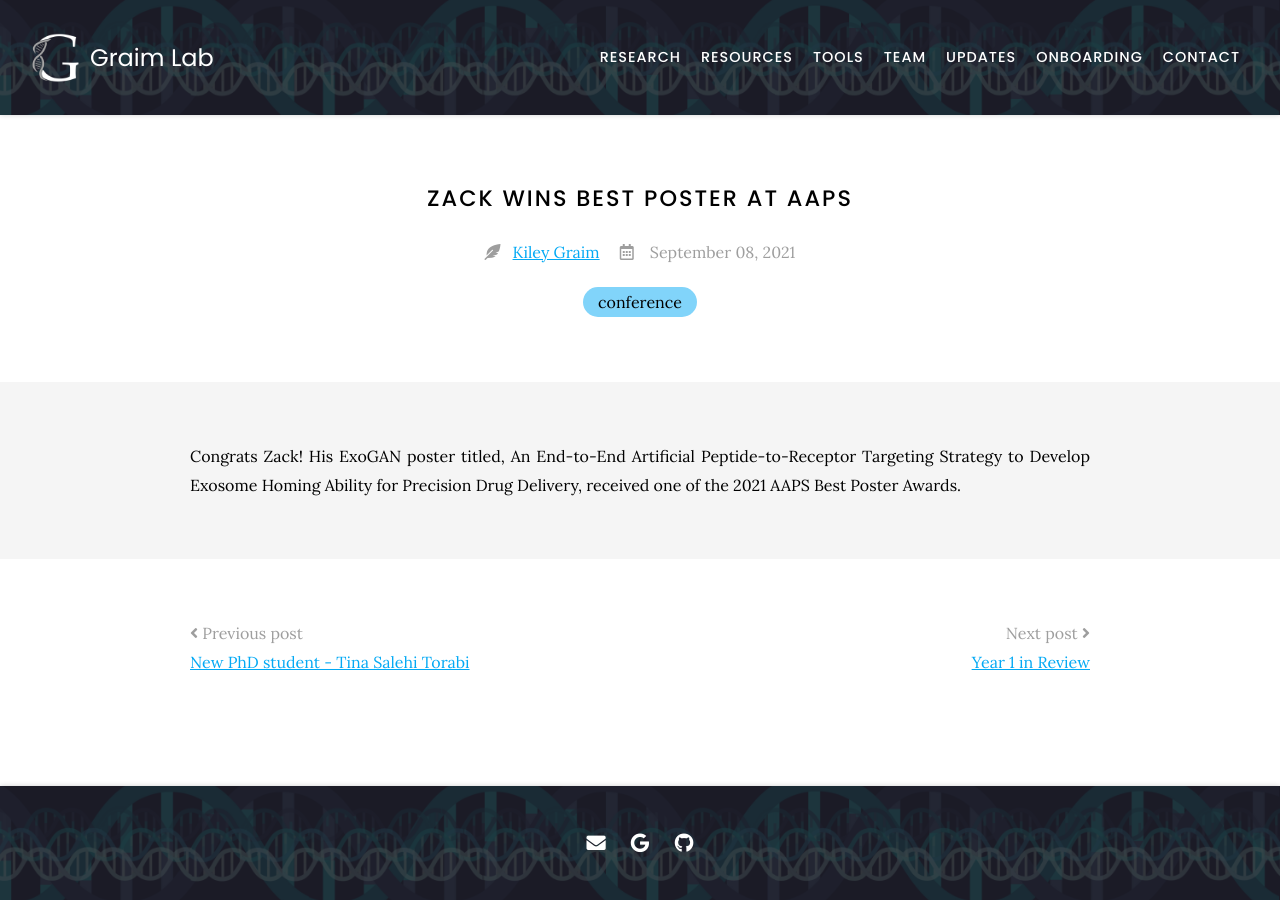
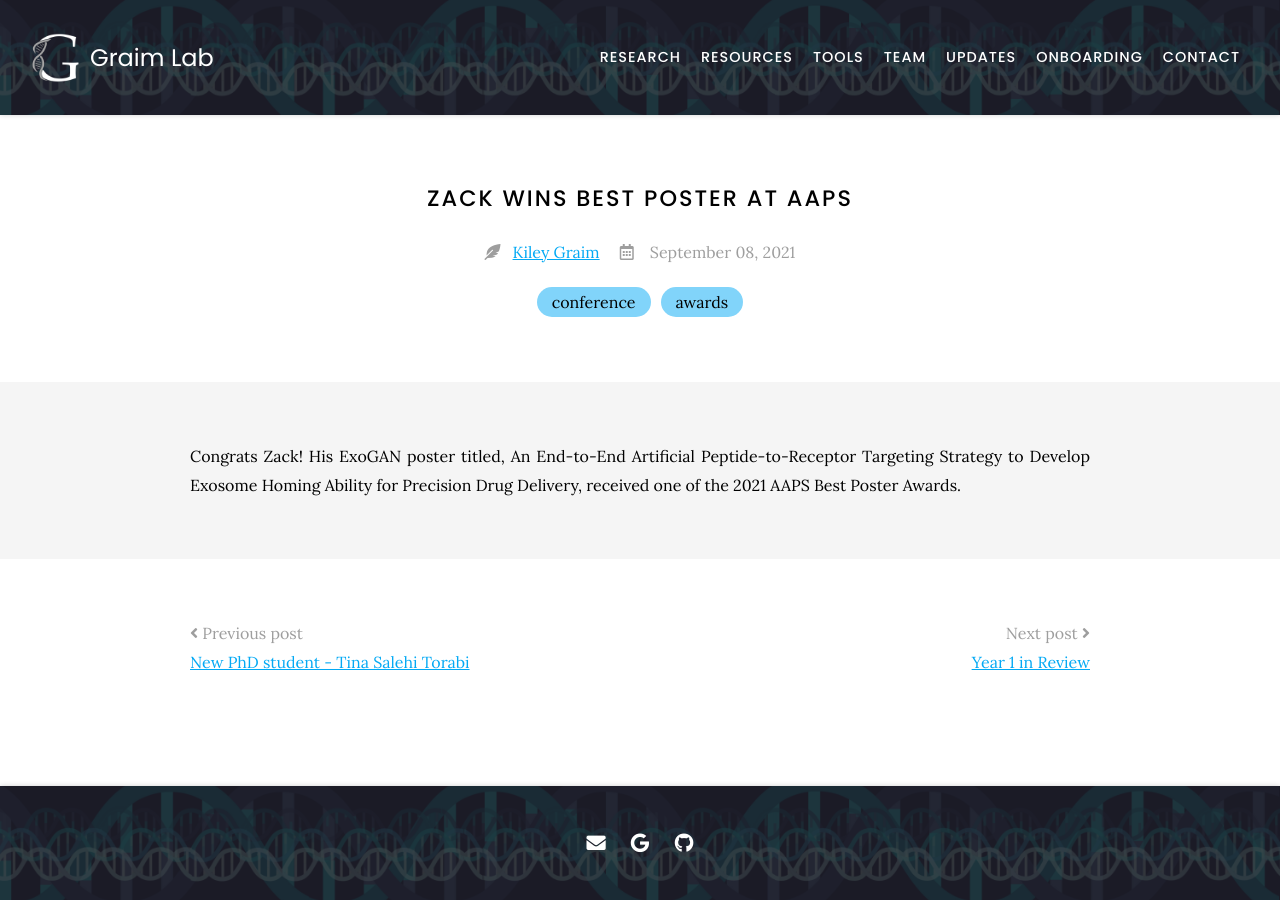
Before and after one commit to graim/GraimLabWebsite, a Jekyll site: the page built from _posts/2021-09-08-AAPS-Best-Poster.md, in a window 1280 px wide. Built offline with Jekyll 4.4.1, drawn with Linux system fonts in a browser that asks for light colours; nearby versions of some CDN libraries.

Commit message:
Update 2021-09-08-AAPS-Best-Poster.md

```diff
--- a/_posts/2021-09-08-AAPS-Best-Poster.md
+++ b/_posts/2021-09-08-AAPS-Best-Poster.md
@@ -2,6 +2,7 @@
 title: Zack wins Best Poster at AAPS
 tags:
   - conference
+  - awards
 author: Kiley Graim
 member: kiley-graim
 ---
```
